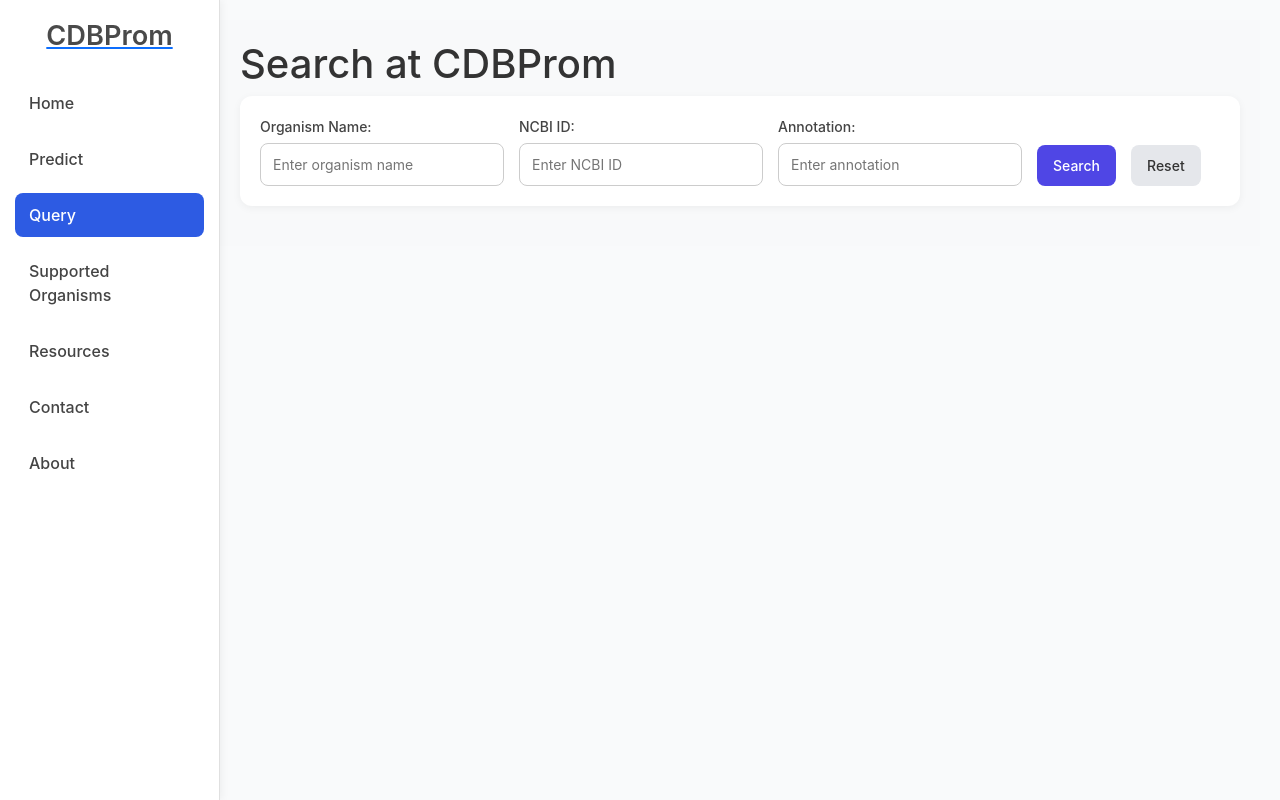
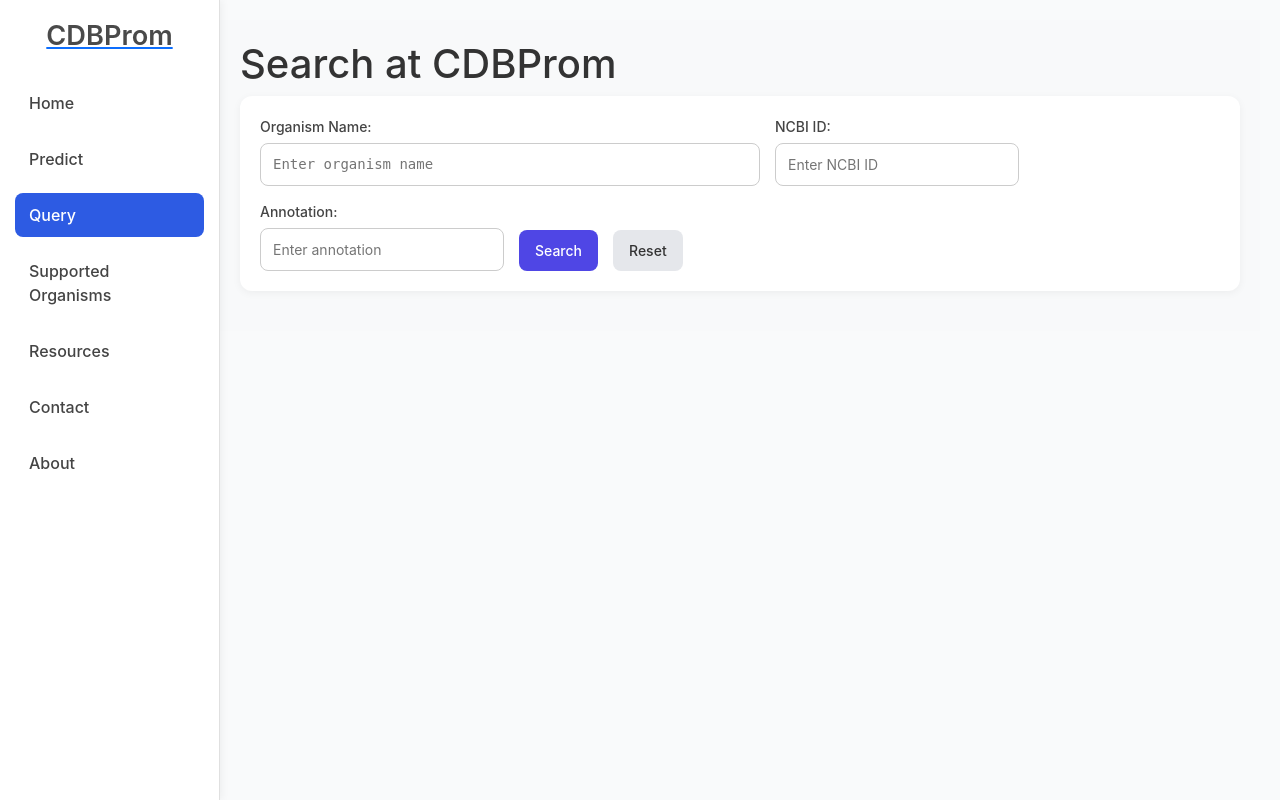
Before and after one commit to gustavsganzerla/cdbprom_v2, a Django app: page /query/ in a window 1280 px wide. Run offline with Django 5.2, Linux system fonts and the light colour scheme; some libraries are stand-ins or nearby versions.

Commit message:
longer organism name field

```diff
--- a/frontend/core/static/js/query.js
+++ b/frontend/core/static/js/query.js
@@ -98,6 +98,7 @@ function fetchData(page = 1, organismOverride = null) {
     currentOrganismOverride === null
     ? (organismField ? encodeURIComponent(organismField.value) : '')
     : '';
+
 
   const organismId =
     currentOrganismOverride !== null
--- a/frontend/core/templates/core/query.html
+++ b/frontend/core/templates/core/query.html
@@ -65,6 +65,10 @@
 
 
 <style>
+  #organism {
+    width: 500px;
+    font-family: monospace;
+  }
   .table-card {
     background: #fff;
     border-radius: 12px;
```
